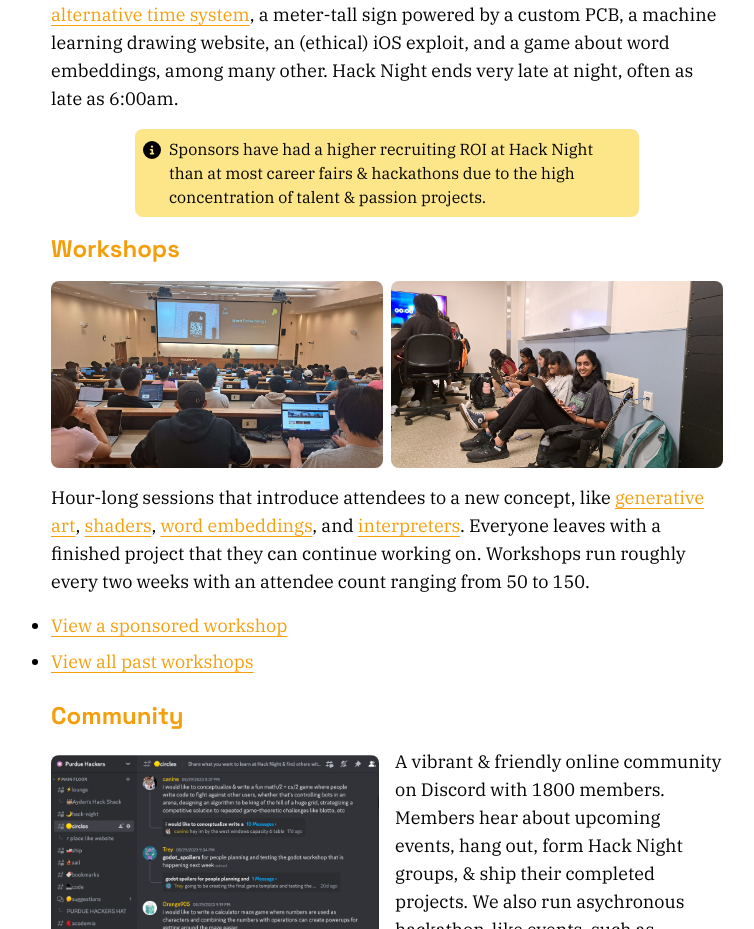
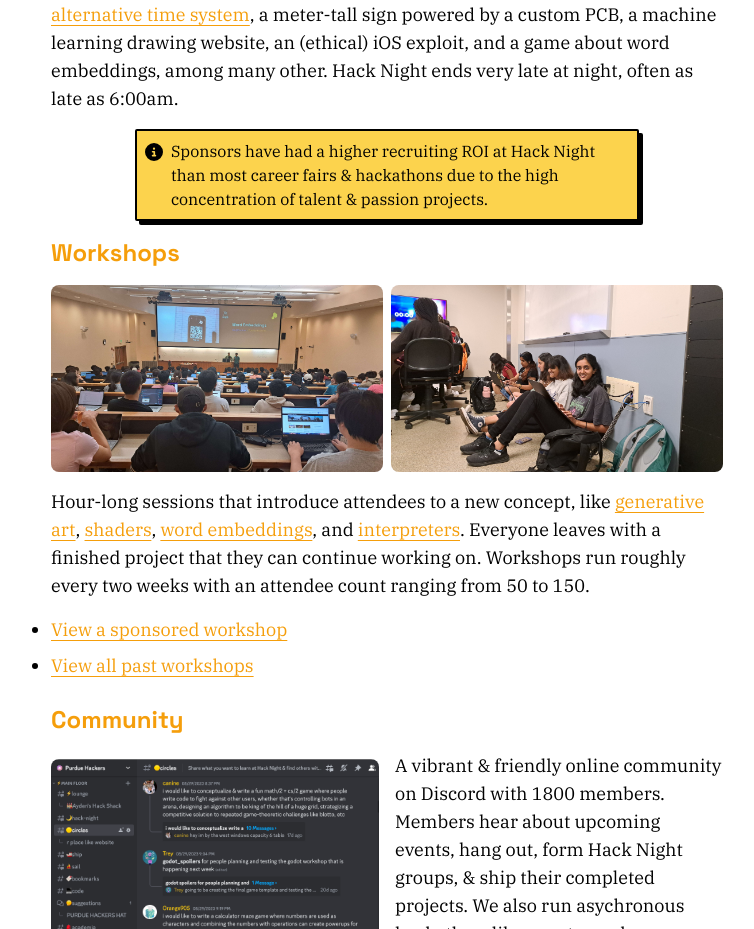
Before and after one commit to purduehackers/site, a Next.js app: page /sponsor in a window 1280 px wide. Shown: the part 1849-2778 px from the top of the page, without its empty margins (253-1007 px from the left). Built offline with nearby package versions, Linux system fonts and the light colour scheme.

Commit message:
Update tip design

```diff
--- a/components/sponsor/sponsor.mdx
+++ b/components/sponsor/sponsor.mdx
@@ -36,7 +36,7 @@ Purdue Hackers runs three core programs:
 A mini hackathon every Friday night at the local makerspace, with 60 attendees on average. Students have uninterrupted time to work on creative extracurricular projects with friends—including an object-tracking camera, [an alternative time system](https://lightning-time.vercel.app/), a meter-tall sign powered by a custom PCB, a machine learning drawing website, an (ethical) iOS exploit, and a game about word embeddings, among many other. Hack Night ends very late at night, often as late as 6:00am.
 
 <Tip
-  text="Sponsors have had a higher recruiting ROI at Hack Night than at most
+  text="Sponsors have had a higher recruiting ROI at Hack Night than most
 career fairs & hackathons due to the high concentration of talent & passion projects."
 />
 
--- a/components/sponsor/tip.tsx
+++ b/components/sponsor/tip.tsx
@@ -3,7 +3,7 @@ import { FontAwesomeIcon } from '@fortawesome/react-fontawesome'
 
 export function Tip({ text }: { text: string }): JSX.Element {
   return (
-    <div className="bg-amber-200 rounded-lg flex flex-row justify-center align-center gap-2 p-2 w-9/12 mx-auto break-inside-avoid">
+    <div className="bg-amber-300 rounded-sm border-2 border-black flex flex-row justify-center align-center gap-2 p-2 w-9/12 mx-auto break-inside-avoid shadow-blocks-sm">
       <FontAwesomeIcon icon={faInfoCircle} className="pt-1" />
       <p className="text-base">{text}</p>
     </div>
--- a/tailwind.config.js
+++ b/tailwind.config.js
@@ -45,6 +45,8 @@ module.exports = {
       },
       boxShadow: {
         blocks: '8px 8px',
+        'blocks-sm': '4px 4px',
+        'blocks-md': '6px 6px',
         email: '6px 6px',
         'footer-btn': '0px 6px',
         'email-btn': '2px 3px'
```
